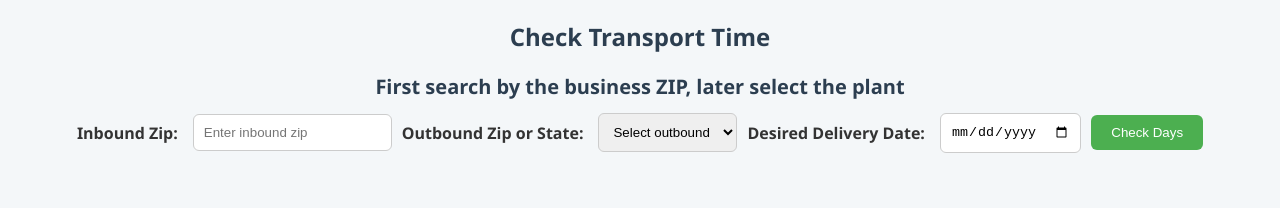
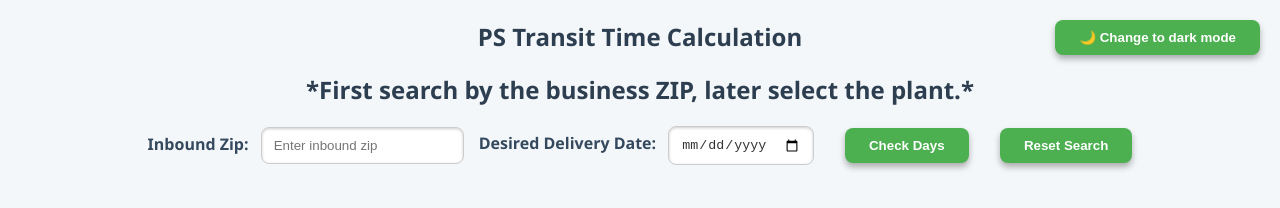
Before and after one commit to mynameisastrid/transit-time-sheet, a plain HTML site: page index.html in a window 1280 px wide. Drawn offline with Linux system fonts and the light colour scheme.

Commit message:
Add files via upload

```diff
--- a/index.html
+++ b/index.html
@@ -1,20 +1,23 @@
 <!DOCTYPE html>
 <html lang="en">
 <head>
-        <meta charset="UTF-8" />
-        <meta name="viewport" content="width=device-width, initial-scale=1.0"/>
+  <meta charset="UTF-8"/>
+  <meta name="viewport" content="width=device-width,initial-scale=1.0"/>
   <title>Transport Time</title>
-        <link rel="stylesheet" href="styles.css" />
+  <link rel="stylesheet" href="styles.css"/>
 </head>
 <body>
+  <button class="theme-toggle" onclick="toggleTheme()">🌙 Change mode</button>
 
-  <h2>Check Transport Time</h2>
-  <h1>First search by the business ZIP, later select the plant</h1>
+  <h2>PS Transit Time Calculation</h2>
+  <h1>*First search by the business ZIP, later select the plant.*</h1>
 
   <div class="form-group">
+    <div class="form-field">
       <label for="inboundZip">Inbound Zip:</label>
-    <input type="text" id="inboundZip" placeholder="Enter inbound zip" oninput="filterTable()">
-
+      <input type="text" id="inboundZip" placeholder="Enter inbound zip">
+    </div>
+    <div class="form-field" id="outboundContainer" style="display: none;">
       <label for="outboundZip">Outbound Zip or State:</label>
       <select id="outboundZip" onchange="filterTable()">
         <option value="">Select outbound</option>
@@ -24,11 +27,19 @@
         <option value="UWPW">UWPW</option>
         <option value="UWPX">UWPX</option>
       </select>
-
+    </div>
+    <div class="form-field">
       <label for="deliveryDate">Desired Delivery Date:</label>
       <input type="date" id="deliveryDate">
-
+    </div>
+    <div class="form-field">
+      <label>&nbsp;</label>
       <button onclick="calculateDays()">Check Days</button>
+    </div>
+    <div class="form-field">
+      <label>&nbsp;</label>
+      <button onclick="resetSearch()">Reset Search</button>
+    </div>
   </div>
 
   <p id="resultado"></p>
@@ -36,28 +47,15 @@
   <table id="tabela">
     <thead>
       <tr>
-        <th>Outbound</th>
-        <th>Outbound Zip</th>
-        <th>Inbound</th>
-        <th>Inbound Zip</th>
-        <th>AACT</th>
-        <th>CNWY</th>
-        <th>CTII</th>
-        <th>DAFG</th>
-        <th>EXLA</th>
-        <th>OAKH</th>
-        <th>ODFL</th>
-        <th>PITD</th>
-        <th>PYLE</th>
-        <th>RLCA</th>
-        <th>SAIA</th>
-        <th>SEFL</th>
-        <th>TAXA</th>
-        <th>TFIN</th>
+        <th>Outbound</th><th>Outbound Zip</th><th>Inbound</th><th>Inbound Zip</th>
+        <th>AACT</th><th>CNWY</th><th>CTII</th><th>DAFG</th><th>EXLA</th><th>OAKH</th>
+        <th>ODFL</th><th>PITD</th><th>PYLE</th><th>RLCA</th><th>SAIA</th><th>SEFL</th>
+        <th>TAXA</th><th>TFIN</th>
       </tr>
     </thead>
     <tbody id="dadosTabela"></tbody>
   </table>
+
   <script src="script.js"></script>
 </body>
 </html>
--- a/script.js
+++ b/script.js
@@ -1,4 +1,27 @@
 let data = [];
+
+// Debounce para evitar travamentos ao digitar
+function debounce(func, delay) {
+  let timeout;
+  return function (...args) {
+    clearTimeout(timeout);
+    timeout = setTimeout(() => func.apply(this, args), delay);
+  };
+}
+
+function handleInboundInput() {
+  const inboundZip = document.getElementById("inboundZip").value.trim();
+  const outboundContainer = document.getElementById("outboundContainer");
+
+  if (inboundZip.length > 0) {
+    outboundContainer.style.display = "block";
+    document.getElementById("inboundZip").readOnly = true;
+  } else {
+    outboundContainer.style.display = "none";
+    document.getElementById("outboundZip").value = "";
+    document.getElementById("tabela").style.display = "none";
+  }
+}
 
 function loadDataForOutbound(outbound) {
   if (!outbound) {
@@ -11,7 +34,7 @@ function loadDataForOutbound(outbound) {
     .then(response => response.json())
     .then(json => {
       data = json;
-      filterTable(); // Atualiza a tabela com os dados carregados
+      filterTable();
     })
     .catch(error => {
       console.error('Erro ao carregar o arquivo JSON:', error);
@@ -20,7 +43,6 @@ function loadDataForOutbound(outbound) {
     });
 }
 
-// Adiciona o carregamento dinâmico baseado na seleção da planta
 document.getElementById("outboundZip").addEventListener("change", function () {
   const outbound = this.value.trim().toUpperCase();
   loadDataForOutbound(outbound);
@@ -30,6 +52,7 @@ function filterTable() {
   const outboundZipInput = document.getElementById("outboundZip").value.trim().toUpperCase();
   const inboundZip = document.getElementById("inboundZip").value.trim();
   const tbody = document.getElementById("dadosTabela");
+  const thead = document.querySelector("#tabela thead tr");
   const table = document.getElementById("tabela");
 
   tbody.innerHTML = "";
@@ -44,26 +67,32 @@ function filterTable() {
     return;
   }
 
+  const carriers = ["AACT", "CNWY", "CTII", "DAFG", "EXLA", "OAKH", "ODFL", "PITD", "PYLE", "RLCA", "SAIA", "SEFL", "TAXA", "TFIN"];
+
+  const visibleCarriers = carriers.filter(carrier =>
+    results.some(entry => typeof entry[carrier] === "number" && entry[carrier] > 0)
+  );
+
+  thead.innerHTML = `
+    <th>Outbound</th>
+    <th>Outbound Zip</th>
+    <th>Inbound</th>
+    <th>Inbound Zip</th>
+    ${visibleCarriers.map(c => `<th>${c}</th>`).join("")}
+  `;
+
   results.forEach(entry => {
     let row = "<tr>";
     row += `<td>${entry.outbound}</td>`;
     row += `<td>${entry.outboundZip}</td>`;
     row += `<td>${entry.inbound}</td>`;
     row += `<td>${entry.inboundZip}</td>`;
-    row += `<td>${entry.AACT || ""}</td>`;
-    row += `<td>${entry.CNWY || ""}</td>`;
-    row += `<td>${entry.CTII || ""}</td>`;
-    row += `<td>${entry.DAFG || ""}</td>`;
-    row += `<td>${entry.EXLA || ""}</td>`;
-    row += `<td>${entry.OAKH || ""}</td>`;
-    row += `<td>${entry.ODFL || ""}</td>`;
-    row += `<td>${entry.PITD || ""}</td>`;
-    row += `<td>${entry.PYLE || ""}</td>`;
-    row += `<td>${entry.RLCA || ""}</td>`;
-    row += `<td>${entry.SAIA || ""}</td>`;
-    row += `<td>${entry.SEFL || ""}</td>`;
-    row += `<td>${entry.TAXA || ""}</td>`;
-    row += `<td>${entry.TFIN || ""}</td>`;
+
+    visibleCarriers.forEach(carrier => {
+      const value = entry[carrier];
+      row += `<td>${typeof value === "number" && value > 0 ? value : ""}</td>`;
+    });
+
     row += "</tr>";
     tbody.innerHTML += row;
   });
@@ -90,7 +119,7 @@ function calculateDays() {
   }
 
   const match = data.find(d =>
-    (d.outbound === outboundZip) &&
+    d.outbound === outboundZip &&
     d.inboundZip === inboundZip
   );
 
@@ -108,7 +137,7 @@ function calculateDays() {
 
       result.innerHTML = `
         The transport time between <b>${outboundZip}</b> and <b>${inboundZip}</b> is <b>${minDays} day(s)</b>.<br>
-        To ensure delivery on <b>${deliveryFormatted}</b>, you must ship on <b>${shippingFormatted}</b>.
+        To ensure delivery on <b>${deliveryFormatted}</b>, you must RDD on <b>${shippingFormatted}</b>.
       `;
     } else {
       result.innerHTML = "No information available for this route.";
@@ -117,3 +146,56 @@ function calculateDays() {
     result.innerHTML = "Route not found.";
   }
 }
+
+function resetSearch() {
+  document.getElementById("inboundZip").value = "";
+  document.getElementById("inboundZip").readOnly = false;
+
+  document.getElementById("outboundZip").value = "";
+  document.getElementById("deliveryDate").value = "";
+  document.getElementById("resultado").innerHTML = "";
+
+  data = [];
+  document.getElementById("dadosTabela").innerHTML = "";
+  document.querySelector("#tabela thead tr").innerHTML = "";
+  document.getElementById("tabela").style.display = "none";
+  document.getElementById("outboundContainer").style.display = "none";
+
+  document.getElementById("inboundZip").focus();
+}
+
+// Aplica o tema preferido do sistema ou o tema salvo
+window.addEventListener("DOMContentLoaded", () => {
+  const savedTheme = localStorage.getItem("theme");
+
+  if (savedTheme) {
+    document.body.classList.toggle("dark", savedTheme === "dark");
+  } else {
+    const prefersDark = window.matchMedia("(prefers-color-scheme: dark)").matches;
+    document.body.classList.toggle("dark", prefersDark);
+  }
+
+  const btn = document.querySelector(".theme-toggle");
+  if (btn) {
+    btn.textContent = document.body.classList.contains("dark")
+      ? "☀️ Change to white mode"
+      : "🌙 Change to dark mode";
+  }
+
+  // ⬇️ Adiciona debounce ao campo Inbound Zip
+  document.getElementById("inboundZip").addEventListener("input", debounce(() => {
+    handleInboundInput();
+    filterTable();
+  }, 3000));
+});
+
+// Alterna o tema e salva preferência
+function toggleTheme() {
+  const isDark = document.body.classList.toggle('dark');
+  localStorage.setItem("theme", isDark ? "dark" : "light");
+
+  const btn = document.querySelector('.theme-toggle');
+  btn.textContent = isDark
+    ? '☀️ Change to white mode'
+    : '🌙 Change to dark mode';
+}
--- a/styles.css
+++ b/styles.css
@@ -1,91 +1,145 @@
+:root {
+  --bg-color: #f4f7f9;
+  --text-color: #333;
+  --header-color: #2c3e50;
+  --label-color: #34495e;
+  --input-bg: #ffffff;
+  --input-border: #ccc;
+  --result-color: #d9534f;
+  --button-bg: #4CAF50;
+  --button-hover: #45a049;
+  --table-bg: #ffffff;
+  --table-alt: #f9f9f9;
+  --table-header: #2c3e50;
+  --border-color: #ddd;
+}
+
+body.dark {
+  --bg-color: #121212;
+  --text-color: #e0e0e0;
+  --header-color: #ffffff;
+  --label-color: #cccccc;
+  --input-bg: #1e1e1e;
+  --input-border: #555;
+  --result-color: #f06292;
+  --button-bg: #4CAF50;
+  --button-hover: #45a049;
+  --table-bg: #1e1e1e;
+  --table-alt: #2a2a2a;
+  --table-header: #333;
+  --border-color: #333;
+}
+
 body {
   font-family: 'Segoe UI', Tahoma, Geneva, Verdana, sans-serif;
-  background-color: #f4f7f9;
+  background-color: var(--bg-color);
+  color: var(--text-color);
   margin: 20px;
-  color: #333;
+  transition: background-color 0.3s ease, color 0.3s ease;
 }
 
-h2 {
+h1, h2 {
   text-align: center;
-  color: #2c3e50;
+  color: var(--header-color);
+  margin-bottom: 20px;
 }
+
 h1 {
-  text-align: center;
-  color: #2c3e50;
-  font-size: 20px;
+  font-size: 24px;
 }
 
 label {
-  font-weight: bold;
-  margin-right: 5px;
+  font-weight: 600;
+  margin-right: 8px;
+  color: var(--label-color);
 }
 
-input[type="text"], input[type="date"], select {
-  padding: 10px;
-  border: 1px solid #ccc;
-  border-radius: 6px;
+input[type="text"],
+input[type="date"],
+select {
+  padding: 10px 12px;
+  border: 1px solid var(--input-border);
+  border-radius: 8px;
   outline: none;
-  transition: 0.3s;
+  background-color: var(--input-bg);
+  color: var(--text-color);
+  transition: all 0.3s ease;
+  box-shadow: inset 0 1px 3px rgba(0, 0, 0, 0.2);
 }
 
-input[type="text"]:focus, input[type="date"]:focus, select:focus {
+input[type="text"]:focus,
+input[type="date"]:focus,
+select:focus {
   border-color: #4CAF50;
-  box-shadow: 0 0 5px rgba(76, 175, 80, 0.5);
+  box-shadow: 0 0 6px rgba(76, 175, 80, 0.5);
 }
 
 button {
-  padding: 10px 20px;
-  background-color: #4CAF50;
+  padding: 10px 24px;
+  background-color: var(--button-bg);
   border: none;
-  color: white;
-  border-radius: 6px;
+  color: #fff;
+  font-weight: bold;
+  border-radius: 8px;
   cursor: pointer;
-  transition: background-color 0.3s;
+  transition: background-color 0.3s ease, transform 0.2s ease;
+  box-shadow: 0 4px 6px rgba(0, 0, 0, 0.3);
 }
 
 button:hover {
-  background-color: #45a049;
+  background-color: var(--button-hover);
+  transform: translateY(-1px);
+}
+
+.theme-toggle {
+  position: absolute;
+  top: 20px;
+  right: 20px;
 }
 
 #resultado {
   margin-top: 20px;
   font-weight: bold;
-  font-size: 1.1em;
-  color: #d9534f;
+  font-size: 1.2em;
+  color: var(--result-color);
   text-align: center;
 }
 
 .form-group {
   display: flex;
   flex-wrap: wrap;
-  gap: 10px;
+  gap: 15px;
   align-items: center;
   justify-content: center;
-  margin-bottom: 15px;
+  margin-bottom: 20px;
 }
 
 table {
   width: 100%;
   border-collapse: collapse;
   margin-top: 30px;
-  box-shadow: 0 2px 10px rgba(0, 0, 0, 0.1);
-  border-radius: 8px;
+  box-shadow: 0 3px 12px rgba(0, 0, 0, 0.5);
+  border-radius: 10px;
   overflow: hidden;
+  background-color: var(--table-bg);
+  color: var(--text-color);
 }
 
 th, td {
-  padding: 10px;
-  border-bottom: 1px solid #ddd;
+  padding: 12px 15px;
+  border-bottom: 1px solid var(--border-color);
   text-align: center;
 }
 
 th {
-  background-color: #2c3e50;
-  color: white;
+  background-color: var(--table-header);
+  color: #ffffff;
+  font-weight: 600;
+  text-transform: uppercase;
 }
 
 tr:nth-child(even) {
-  background-color: #f9f9f9;
+  background-color: var(--table-alt);
 }
 
 #tabela {
```
Lines whose indentation alone changed are shown as unchanged.
